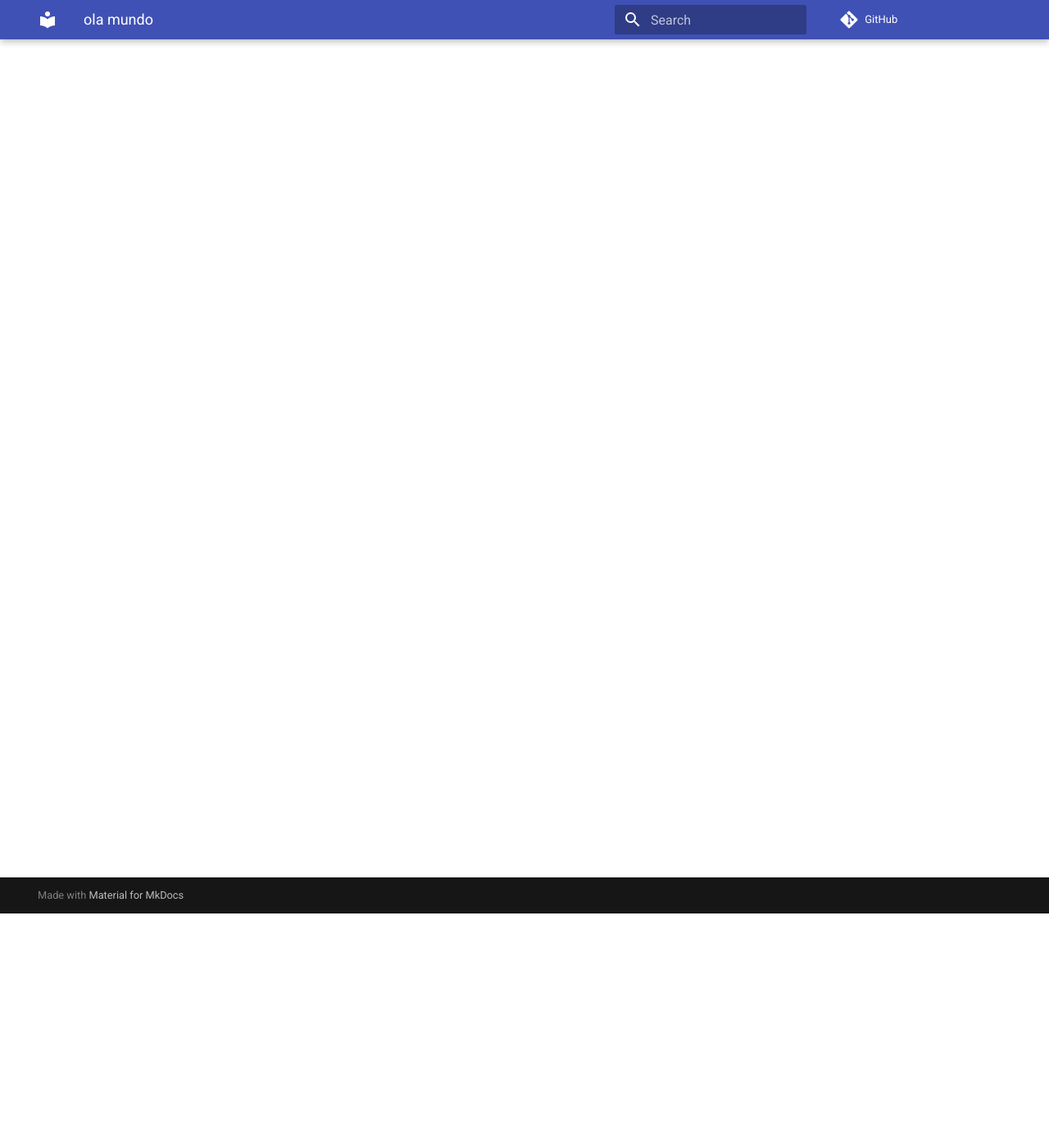
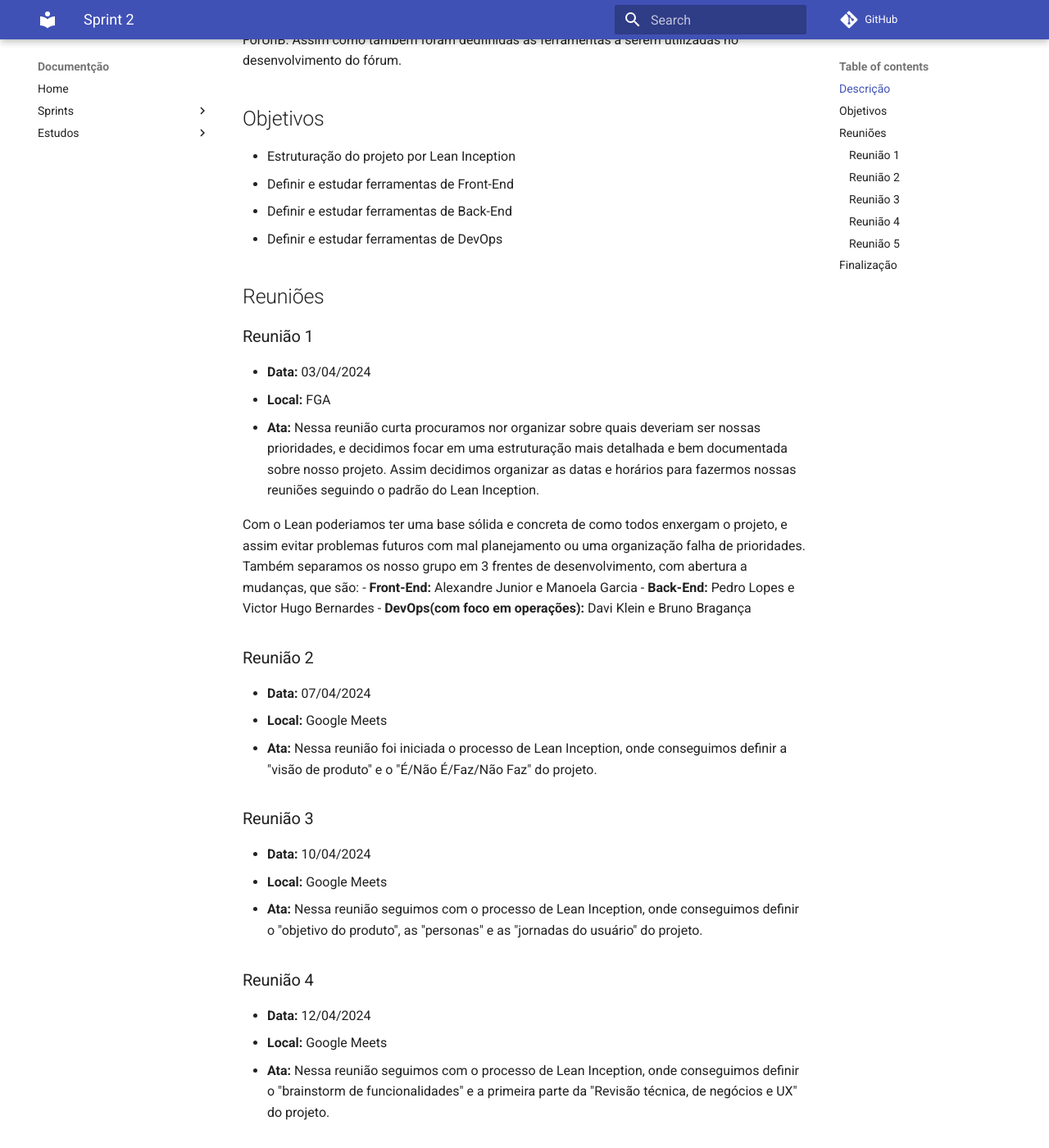
Before and after one commit to unb-mds/2024-1-forUnB, an MkDocs documentation site: the page built from docs/sprints/sprint2.md, in a window 1280 px wide and 1400 px high, scrolled down 286 px. Shown: the whole window at 82% size. Built offline with MkDocs 1.6.1 and Material for MkDocs 9.7.7, drawn with Linux system fonts in a browser that asks for light colours; comment, search, counter and statistics services are not loaded; some of the changed text lies outside the part shown.

Commit message:
Update sprint2.md

```diff
--- a/docs/sprints/sprint2.md
+++ b/docs/sprints/sprint2.md
@@ -1 +1,69 @@
-# ola mundo
+# Sprint 2
+
+**Período:** 03/04/2024 a 14/04/2024
+
+## Descrição
+Para essa segunda sprint, foi organizado reuniões para estruturação e planejamento do projeto ForUnB. Assim como também foram dedfinidas as ferramentas a serem utilizadas no desenvolvimento do fórum.
+
+## Objetivos
+- Estruturação do projeto por Lean Inception
+- Definir e estudar ferramentas de Front-End
+- Definir e estudar ferramentas de Back-End
+- Definir e estudar ferramentas de DevOps
+
+## Reuniões
+### Reunião 1
+- **Data:** 03/04/2024
+- **Local:** FGA
+- **Ata:**
+  Nessa reunião curta procuramos nor organizar sobre quais deveriam ser nossas prioridades, e decidimos focar em uma estruturação mais detalhada e bem documentada sobre nosso projeto. Assim decidimos organizar as datas e horários para fazermos nossas reuniões seguindo o padrão do Lean Inception.
+
+  Com o Lean poderiamos ter uma base sólida e concreta de como todos enxergam o projeto, e assim evitar problemas futuros com mal planejamento ou uma organização falha de prioridades.
+  Também separamos os nosso grupo em 3 frentes de desenvolvimento, com abertura a mudanças, que são:
+  - **Front-End:** Alexandre Junior e Manoela Garcia
+  - **Back-End:** Pedro Lopes e Victor Hugo Bernardes
+  - **DevOps(com foco em operações):**  Davi Klein e Bruno Bragança
+
+### Reunião 2
+- **Data:** 07/04/2024
+- **Local:** Google Meets
+- **Ata:**
+  Nessa reunião foi iniciada o processo de Lean Inception, onde conseguimos definir a "visão de produto" e o "É/Não É/Faz/Não Faz" do projeto.
+
+### Reunião 3
+- **Data:** 10/04/2024
+- **Local:** Google Meets
+- **Ata:**
+  Nessa reunião seguimos com o processo de Lean Inception, onde conseguimos definir o "objetivo do produto", as "personas" e as "jornadas do usuário" do projeto.
+
+### Reunião 4
+- **Data:** 12/04/2024
+- **Local:** Google Meets
+- **Ata:**
+  Nessa reunião seguimos com o processo de Lean Inception, onde conseguimos definir o "brainstorm de funcionalidades" e a primeira parte da "Revisão técnica, de negócios e UX" do projeto.
+
+### Reunião 5
+- **Data:** 14/04/2024
+- **Local:** Google Meets
+- **Ata:**
+  Nessa reunião finalizamos com o processo de Lean Inception, onde conseguimos definir o "gráfico de semáforo" e o "Sequenciador", onde elaboramos o nosso MVP do projeto.
+  Aqui segue o link da documentação oficial do nosso [Lean Inception](https://github.com/unb-mds/2024-1-Squad01/blob/estudo/docs/lean_inception/lean_inception.md).
+
+  Nessa mesma reunião, discutimos sobre as ferarmentas que usaríamos para definir os próximos passos do desenvolvimento:
+
+  **Front-End:**
+  - Prototipação: **FIGMA**
+  - Interface: **React**, **HTML** e **JS**
+
+  **Back-End:**
+  - Web Framework: **Django**
+  - Banco de Dados: **Ainda não foi definido**
+
+  **Dev-Ops:**
+  - Versionamento: **Git** e **GitHub**
+  - IC/CD: **Ainda não foi definido**
+  - Testabilidade: **Ainda não foi definido**
+  - Monitoração e retorno de comportamento: **Ainda não foi definido**
+
+## Finalização
+O time conseguiu realizar todos os objetivos propostos para a Sprint.
```
